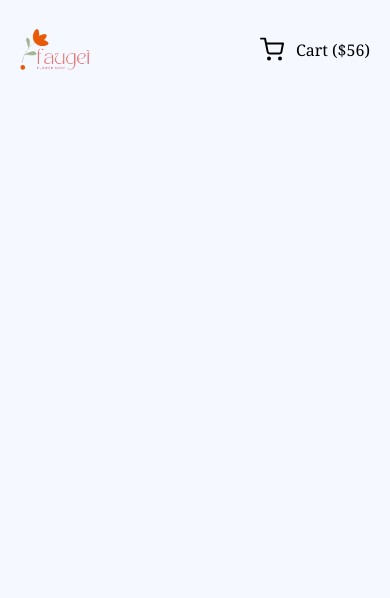
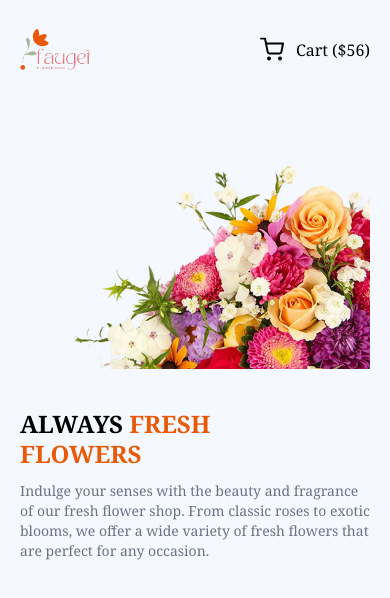
Before and after one commit to nhmnazmul22/flower-market, a plain HTML site: page index.html in a window 390 px wide. Drawn offline with nearby package versions, Linux system fonts and the light colour scheme.

Commit message:
Hero section done with responsive

```diff
--- a/index.html
+++ b/index.html
@@ -11,9 +11,9 @@
   </head>
   <body class="bg-[#F5F8FF] noto-serif-normal">
     <!-- Header Elements -->
-    <header class="max-w-[1180px] px-5 mx-auto">
+    <header class="max-w-[1180px] mx-auto">
       <!-- Navbar Elements -->
-      <nav class="flex justify-between items-center pt-7">
+      <nav class="flex justify-between items-center pt-7 px-5">
         <div class="w-[70px] md:w-[135px]">
           <img
             src="./assets/logo.png"
@@ -79,6 +79,30 @@
           </li>
         </ul>
       </nav>
+      <!-- Hero Elements -->
+      <section
+        class="mt-20 xl:mt-30 flex max-md:flex-col justify-between items-end px-5"
+      >
+        <div class="flex-1 max-md:order-2 max-md:mt-10">
+          <h1
+            class="text-[1.5rem] sm:text-[2.8rem] xl:text-[4rem] font-bold leading-[30px] sm:leading-[60px] xl:leading-[80px] mb-3"
+          >
+            ALWAYS
+            <span class="text-[#E95A08]"
+              >FRESH <br />
+              FLOWERS</span
+            >
+          </h1>
+          <p class="text-sm sm:text-base xl:text-[1.4rem] text-gray-500">
+            Indulge your senses with the beauty and fragrance of our fresh
+            flower shop. From classic roses to exotic blooms, we offer a wide
+            variety of fresh flowers that are perfect for any occasion.
+          </p>
+        </div>
+        <div class="flex-1">
+          <img src="./assets/hero-flower.png" alt="Hero flower" />
+        </div>
+      </section>
     </header>
   </body>
 </html>
```
Also changed, not shown: css/style.css (line endings or trailing spaces).
